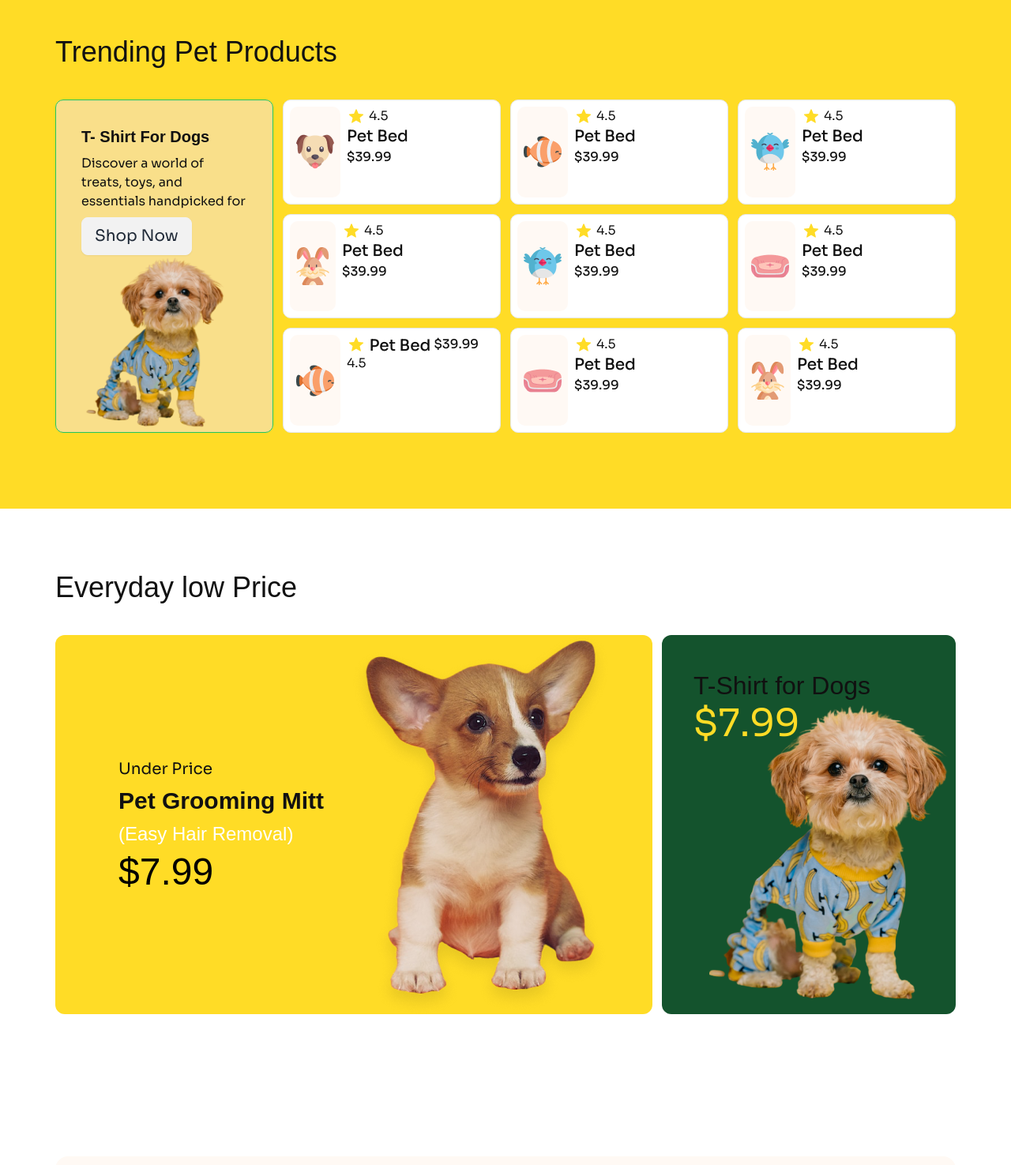
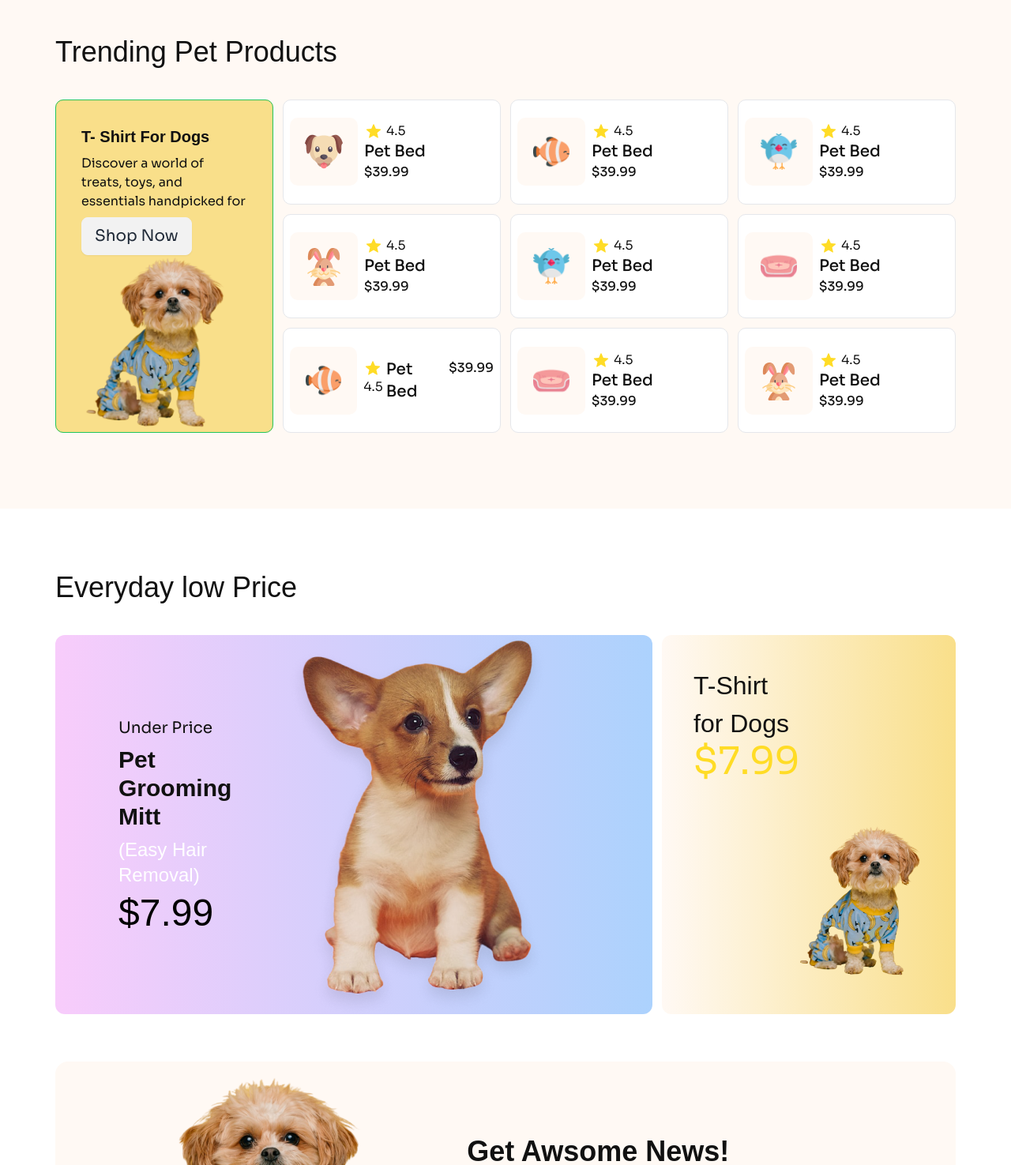
Before and after one commit to DevAbdulAlimRony/tailwindcss-daisyui-pet-house, a plain HTML site: page index.html in a window 1280 px wide. Shown: the part 1780-3255 px from the top of the page at 79% size. Drawn offline with nearby package versions, Linux system fonts and the light colour scheme; a web font is replaced by a local one.

Commit message:
complete full page

```diff
--- a/index.html
+++ b/index.html
@@ -22,6 +22,17 @@
 
     <!-- Tailwind Configuration -->
     <script src="tailwind.js"></script>
+
+    <!-- Custom Styles -->
+    <style>
+        .linear_1 {
+            background: linear-gradient(to right, #F8CCFB, #ACD2FD);
+        }
+
+        .linear_2 {
+            background: linear-gradient(to right, #FFF9F4, #F9DF8A);
+        }
+    </style>
 </head>
 
 <body class="font-para text-para">
@@ -321,7 +332,7 @@
                         <img src="./assets/mouse-cartoon.png" class="rounded-full" />
                     </figure>
                     <div class="card-body items-center text-center">
-                        <h3 class="card-title font-title">pet doll</h3>
+                        <h3 class="card-title font-title">Pet doll</h3>
                         <h5 class="flex align-center gap-1">
                             <svg xmlns="http://www.w3.org/2000/svg" viewBox="0 0 24 24" class="size-6 font-bold">
                                 <path stroke-linecap="round" stroke-linejoin="round"
@@ -382,7 +393,7 @@
         </section>
 
         <!-- === Trending Product Section === -->
-        <section id="trending-product" class="lg:mt-10 px-[30px] lg:px-[70px] py-[6rem] lg:bg-main">
+        <section id="trending-product" class="lg:mt-10 px-[30px] lg:px-[70px] py-[6rem] lg:bg-light">
             <h2 class="text-4xl mb-10 font-title">Trending Pet Products</h2>
 
             <!-- Trending Large Card -->
@@ -406,8 +417,9 @@
                 </div>
 
                 <!-- Trending Card 1 -->
-                <div class="rounded-[10px] flex gap-2 align-center bg-white border-[1px] border-[#111111 / 10] p-2">
-                    <figure class="bg-light p-2 flex rounded-[10px]">
+                <div
+                    class="rounded-[10px] flex gap-2 align-center items-center bg-white border-[1px] border-[#111111 / 10] p-2">
+                    <figure class="bg-light w-[86px] h-[86px] flex rounded-[10px]">
                         <img src="./assets/dog-cartoon.png" class="m-auto" />
                     </figure>
                     <div>
@@ -425,8 +437,9 @@
                 </div>
 
                 <!-- Trending Card 2 (same as Card 1) -->
-                <div class="rounded-[10px] flex gap-2 align-center bg-white border-[1px] border-[#111111 / 10] p-2">
-                    <figure class="bg-light p-2 flex rounded-[10px]">
+                <div
+                    class="rounded-[10px] flex  items-center gap-2 align-center bg-white border-[1px] border-[#111111 / 10] p-2">
+                    <figure class="bg-light w-[86px] h-[86px] p-5 flex rounded-[10px]">
                         <img src="./assets/fish-cartoon.png" class="m-auto" />
                     </figure>
                     <div>
@@ -444,8 +457,9 @@
                 </div>
 
                 <!-- Trending Card 3 (same as Card 1) -->
-                <div class="rounded-[10px] flex gap-2 align-center bg-white border-[1px] border-[#111111 / 10] p-2">
-                    <figure class="bg-light p-2 flex rounded-[10px]">
+                <div
+                    class="rounded-[10px] flex items-center gap-2 align-center bg-white border-[1px] border-[#111111 / 10] p-2">
+                    <figure class="bg-light w-[86px] h-[86px] p-5 flex rounded-[10px]">
                         <img src="./assets/bird-cartoon.png" class="m-auto" />
                     </figure>
                     <div>
@@ -463,8 +477,9 @@
                 </div>
 
                 <!-- Trending Card 4 (same as Card 1) -->
-                <div class="rounded-[10px] flex gap-2 align-center bg-white border-[1px] border-[#111111 / 10] p-2">
-                    <figure class="bg-light p-2 flex rounded-[10px]">
+                <div
+                    class="rounded-[10px] flex items-center gap-2 align-center bg-white border-[1px] border-[#111111 / 10] p-2">
+                    <figure class="bg-light w-[86px] h-[86px] p-5 flex rounded-[10px]">
                         <img src="./assets/rabbit-cartoon.png" class="m-auto" />
                     </figure>
                     <div>
@@ -482,8 +497,9 @@
                 </div>
 
                 <!-- Trending Card 5 (same as Card 1) -->
-                <div class="rounded-[10px] flex gap-2 align-center bg-white border-[1px] border-[#111111 / 10] p-2">
-                    <figure class="bg-light p-2 flex rounded-[10px]">
+                <div
+                    class="rounded-[10px] flex items-center gap-2 align-center bg-white border-[1px] border-[#111111 / 10] p-2">
+                    <figure class="bg-light w-[86px] h-[86px] p-5 flex rounded-[10px]">
                         <img src="./assets/bird-cartoon.png" class="m-auto" />
                     </figure>
                     <div>
@@ -501,8 +517,9 @@
                 </div>
 
                 <!-- Trending Card 6 (same as Card 1) -->
-                <div class="rounded-[10px] flex gap-2 align-center bg-white border-[1px] border-[#111111 / 10] p-2">
-                    <figure class="bg-light p-2 flex rounded-[10px]">
+                <div
+                    class="rounded-[10px] flex items-center gap-2 align-center bg-white border-[1px] border-[#111111 / 10] p-2">
+                    <figure class="bg-light w-[86px] h-[86px] p-5 flex rounded-[10px]">
                         <img src="./assets/pet-couch.png" class="m-auto" />
                     </figure>
                     <div>
@@ -520,8 +537,9 @@
                 </div>
 
                 <!-- Trending Card 7 (same as Card 1) -->
-                <div class="rounded-[10px] flex gap-2 align-center bg-white border-[1px] border-[#111111 / 10] p-2">
-                    <figure class="bg-light p-2 flex rounded-[10px]">
+                <div
+                    class="rounded-[10px] flex items-center gap-2 align-center bg-white border-[1px] border-[#111111 / 10] p-2">
+                    <figure class="bg-light w-[86px] h-[86px] p-5 flex rounded-[10px]">
                         <img src="./assets/fish-cartoon.png" class="m-auto" />
                     </figure>
                     <div class="flex align-center gap-1">
@@ -539,8 +557,9 @@
                 </div>
 
                 <!-- Trending Card 8 (same as Card 1) -->
-                <div class="rounded-[10px] flex gap-2 align-center bg-white border-[1px] border-[#111111 / 10] p-2">
-                    <figure class="bg-light p-2 flex rounded-[10px]">
+                <div
+                    class="rounded-[10px] flex items-center gap-2 align-center bg-white border-[1px] border-[#111111 / 10] p-2">
+                    <figure class="bg-light w-[86px] h-[86px] p-5 flex rounded-[10px]">
                         <img src="./assets/pet-couch.png" class="m-auto" />
                     </figure>
                     <div>
@@ -559,8 +578,8 @@
 
                 <!-- Trending Card 9 (same as Card 1) -->
                 <div
-                    class="rounded-[10px] hidden lg:flex gap-2 align-center bg-white border-[1px] border-[#111111 / 10] p-2">
-                    <figure class="bg-light p-2 flex rounded-[10px]">
+                    class="rounded-[10px] hidden lg:flex gap-2 items-center align-center bg-white border-[1px] border-[#111111 / 10] p-2">
+                    <figure class="bg-light w-[86px] h-[86px] p-5 flex rounded-[10px]">
                         <img src="./assets/rabbit-cartoon.png" class="m-auto" />
                     </figure>
                     <div>
@@ -580,35 +599,31 @@
         </section>
 
         <!-- === Low Price Product Section === -->
-        <section id="low-price-product" class="mt-[5rem] px-[30px] lg:px-[70px]">
-            <h2 class="text-4xl mb-10 font-title">Everyday low Price</h2>
+        <section id="low-price-product" class="-mt-[3rem] lg:mt-[5rem] -mb-[120px] px-[30px] lg:px-[70px]">
+            <h2 class="text-4xl mb-8 lg:mb-10 font-title">Everyday low Price</h2>
 
             <div class="low-price__cards grid lg:grid-cols-3 gap-3">
                 <!-- Low Price Card lg -->
                 <div
-                    class="bg-[url('./assets/cute-dog-mid.png')] bg-no-repeat bg-right h-[480px] rounded-[12px] p-10 lg:p-20 col-span-1 lg:col-span-2 flex flex-col lg:flex-row lg:items-center bg-main lg:justify-space-between">
+                    class="h-[480px] overflow-hidden linear_1 rounded-[12px] p-10 lg:p-20 col-span-1 lg:col-span-2 flex flex-col lg:flex-row lg:items-center lg:justify-space-between">
                     <div class="flex flex-col gap-2">
                         <p class="text-xl hidden lg:block">Under Price</p>
                         <h3 class="card-title text-3xl font-title">Pet Grooming Mitt</h3>
                         <p class="text-white font-title text-2xl hidden lg:block">(Easy Hair Removal)</p>
                         <p class="font-title text-5xl text-white lg:text-black">$7.99</p>
                     </div>
-                    <!-- <figure class="self-end">
-                        <img width="214" height="180" src="./assets/cute-dog-mid.png"
-                            class="-mt-[18px] lg:w-[100%] lg:h-[auto]" alt="cute dog sitting" />
-                    </figure> -->
+                    <img src="./assets/cute-dog-mid.png" alt="cute dog sitting" class="ml-[140px] lg:ml-0" />
                 </div>
 
                 <!-- Low Price Card sm -->
-                <div
-                    class="bg-green-900 rounded-[12px] flex p-10 h-[480px] bg-[url(./assets/cute-pet-mid.png)] bg-no-repeat bg-right-bottom">
+                <div class="linear_2 rounded-[12px] flex p-10 h-[480px]">
                     <div class="flex flex-col">
                         <h3 class="text-[32px] font-title">T-Shirt for Dogs</h3>
                         <p class="text-5xl text-main">$7.99</p>
                     </div>
-                    <!-- <figure class="self-end mt-[90px] lg:mt-0">
+                    <figure class="self-end mt-[90px] lg:mt-0">
                         <img src="./assets/cute-pet-mid.png" alt="cute cat sitting weraing tshirt" />
-                    </figure> -->
+                    </figure>
                 </div>
             </div>
         </section>
@@ -621,8 +636,8 @@
             <figure>
                 <img src="./assets/cute-pet-mid.png" alt="cute cat sitting weraing tshirt" />
             </figure>
-            <div class="space-y-3">
-                <h3 class="card-title font-title text-[36px]">Get Pawsome News!</h3>
+            <div class="space-y-5">
+                <h3 class="card-title font-title text-[36px]">Get Awsome News!</h3>
                 <p class="text-xl">Exclusive training tips, ticks, product deals and more.</p>
                 <input type="text" placeholder="Enter email...."
                     class="input input-ghost w-full max-w-xs bg-white rounded-[8px] h-[67px]" />
@@ -632,11 +647,11 @@
 
         <!-- === Footer Section === -->
         <section id="footer"
-            class="bg-secondary px-[30px] lg:px-[70px] flex flex-col gap-4 lg:flex-row lg:justify-between py-[5rem] pt-[280px]">
+            class="bg-secondary px-[30px] lg:px-[70px] flex flex-col gap-6 lg:flex-row lg:justify-between py-[5rem] pt-[280px]">
             <div class="footer_logo space-y-2">
                 <div class="flex gap-2 items-center">
                     <img src="./assets/logo-footer.png" alt="cat black color logo" />
-                    <h2 class="text-2xl text-black">Browse<span class="text-main">4</span>Pets</h2>
+                    <h2 class="text-xl lg:text-2xl text-black">Browse<span class="text-main">4</span>Pets</h2>
                 </div>
                 <p class="text-xl">
                     Discover a world of treats, toys, and <br> essentials handpicked for your
@@ -644,7 +659,7 @@
                 </p>
             </div>
 
-            <ul class="footer__list lg:space-y-[36px] text-xl">
+            <ul class="self-start footer__list lg:space-y-[36px] text-base lg:text-xl">
                 <li><a href="">Find a pet</a></li>
                 <li><a href="">Breeds</a></li>
                 <li><a href="">Contact us</a></li>
```
